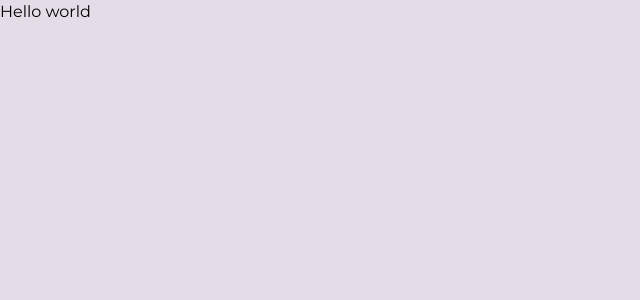
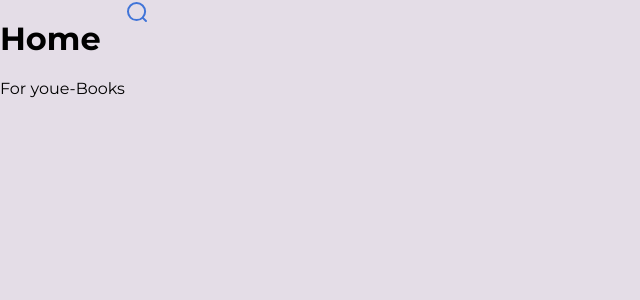
Before and after one commit to KhDan007/BookBuzz, a React (Create React App) app: page / in a window 1280 px wide. Shown: the top 300 px of the page, without its empty margins (0-640 px from the left). Built offline with nearby package versions, Linux system fonts and the light colour scheme.

Commit message:
add some styles to header

```diff
--- a/package.json
+++ b/package.json
@@ -7,6 +7,7 @@
     "@testing-library/react": "^13.4.0",
     "@testing-library/user-event": "^13.5.0",
     "autoprefixer": "^10.4.19",
+    "normalize.css": "^8.0.1",
     "postcss": "^8.4.38",
     "react": "^18.3.1",
     "react-dom": "^18.3.1",
--- a/src/App.js
+++ b/src/App.js
@@ -1,8 +1,12 @@
+import { Route, Routes } from 'react-router-dom';
 import './css/App.css';
+import { Home } from './components/pages/home/Home';
 
 function App() {
   return (
-    <div>Hello world</div>
+    <Routes>
+      <Route path='/' element={<Home />}></Route>
+    </Routes>
   );
 }
 
--- a/src/components/pages/home/Header.jsx
+++ b/src/components/pages/home/Header.jsx
@@ -1,18 +1,19 @@
 import search from "../../../img/icons/search.svg";
+import '../../../css/header.css'
 
 export const Header = () => {
   return (
     <header>
       <div className="flex">
         <div>
-          <h1>Home</h1>
+          <h1 className="home__title">Home</h1>
           <ul className="flex">
             <li>For you</li>
             <li>e-Books</li>
           </ul>
         </div>
         <div>
-          <div className="">
+          <div className="header__image">
             <img src={search} alt="" />
           </div>
         </div>
--- a/src/components/pages/home/Home.jsx
+++ b/src/components/pages/home/Home.jsx
@@ -1,5 +1,7 @@
+import { Header } from "./Header"
+
 export const Home = () => {
   return <div className="home">
-
+    <Header />
   </div>
 }
--- a/src/css/index.css
+++ b/src/css/index.css
@@ -1,8 +1,21 @@
+@import '~normalize.css';
 @import url("https://fonts.googleapis.com/css2?family=Montserrat:ital,wght@0,100..900;1,100..900&display=swap");
-@tailwind base;
-@tailwind components;
-@tailwind utilities;
-html, body {
+html,
+body {
   background-color: #E4DDE7;
   font-family: "Montserrat", sans-serif;
 }
+
+ul,
+ol {
+  list-style-type: none;
+  /* Removes the bullets or numbers */
+  padding: 0;
+  /* Optional: removes the default padding */
+  margin: 0;
+  /* Optional: removes the default margin */
+}
+
+.flex {
+  display: flex;
+}
--- a/src/index.js
+++ b/src/index.js
@@ -1,3 +1,4 @@
+
 import React from "react";
 import ReactDOM from "react-dom/client";
 import "./css/index.css";
--- a/src/scss/index.scss
+++ b/src/scss/index.scss
@@ -1,12 +1,22 @@
-@tailwind base;
-@tailwind components;
-@tailwind utilities;
-
+@import '~normalize.css';
 @import url('https://fonts.googleapis.com/css2?family=Montserrat:ital,wght@0,100..900;1,100..900&display=swap');
 
-html, body {
+html,
+body {
   background-color: #E4DDE7;
   font-family: "Montserrat", sans-serif;
 }
 
-@import "home";
+ul,
+ol {
+  list-style-type: none;
+  /* Removes the bullets or numbers */
+  padding: 0;
+  /* Optional: removes the default padding */
+  margin: 0;
+  /* Optional: removes the default margin */
+}
+
+.flex {
+  display: flex;
+}
--- a/tailwind.config.js
+++ /dev/null
@@ -1,8 +0,0 @@
-/** @type {import('tailwindcss').Config} */
-module.exports = {
-  content: ['./src/**/*.{js,jsx,ts,tsx}', './public/index.html'],
-  theme: {
-    extend: {},
-  },
-  plugins: [],
-};
```
Also changed, not shown: src/css/header.css (added), src/scss/_home.scss (deleted), src/scss/header.scss (added), 1 other file (tests, documents, lock files or other folders).
